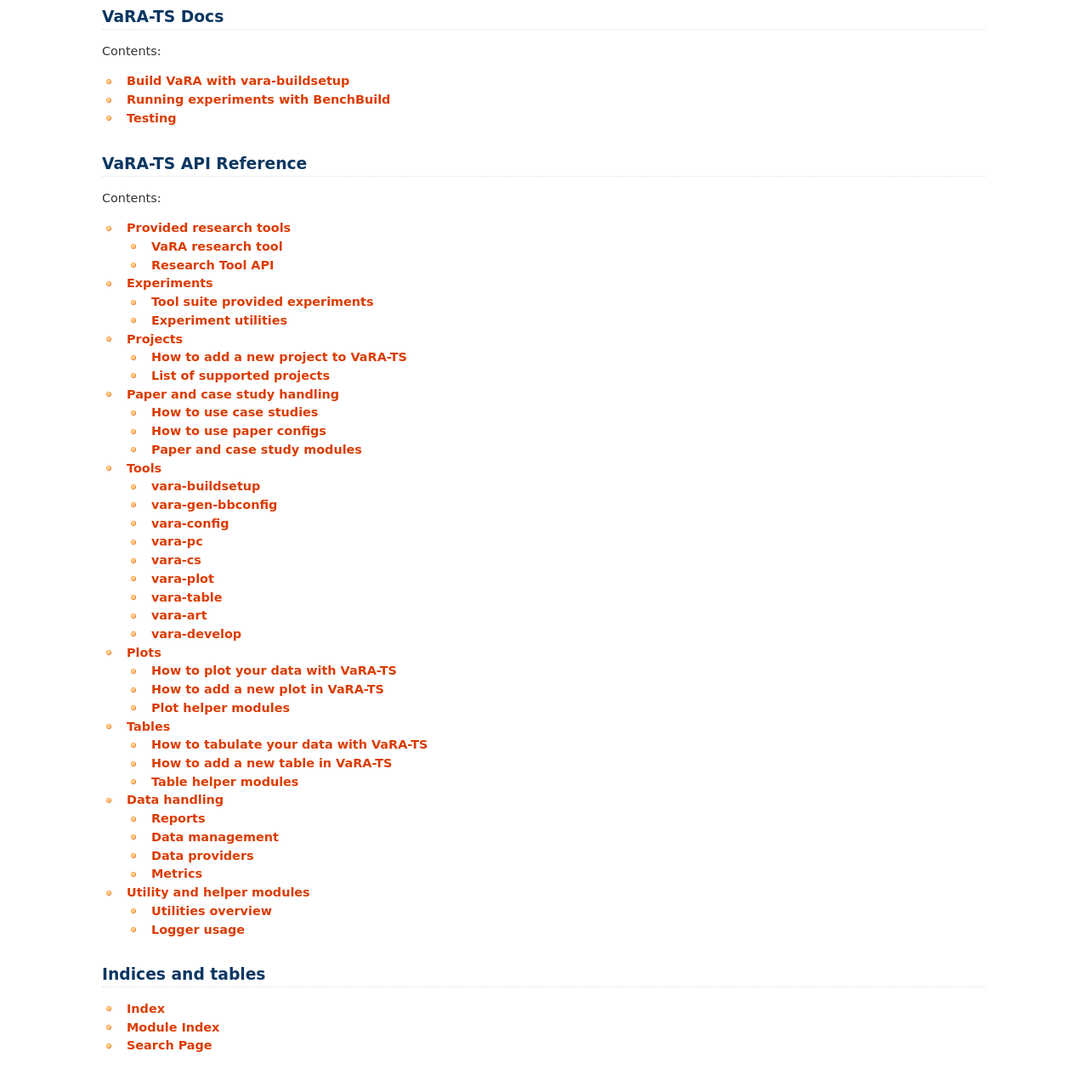
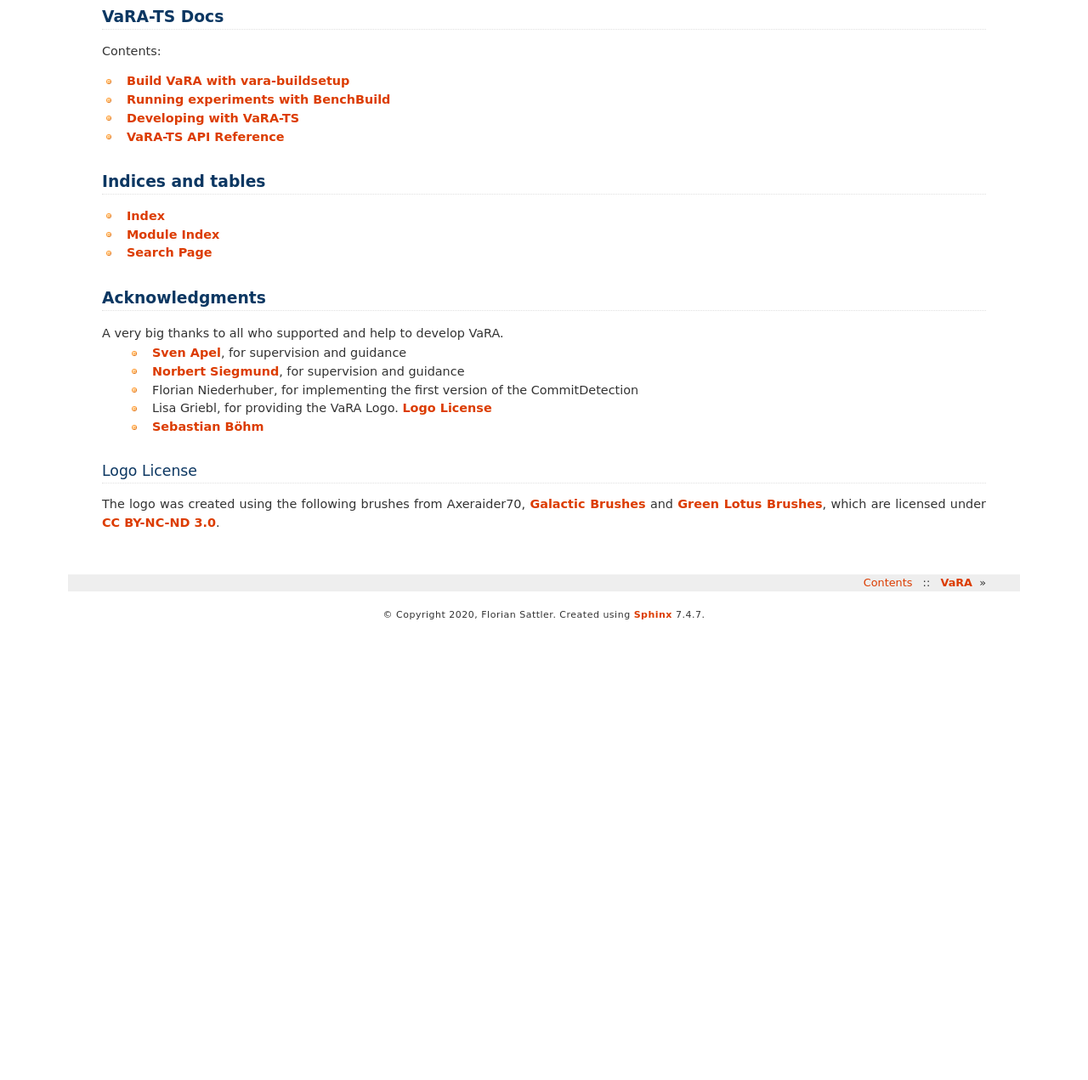
Before and after one commit to se-sic/VaRA-Tool-Suite, a Sphinx documentation site: the page built from docs/source/index.rst, in a window 1280 px wide and 1400 px high, scrolled down 760 px, cut to the strip 129-1400 px from the top of the window. Shown: the whole strip at 85% size. Built offline with Sphinx 7.4.7, drawn with Linux system fonts in a browser that asks for light colours; after the commit the page ends 1630 px from its top, so only the background shows below that.

Commit message:
Add short development how-to to docs (#307)

```diff
--- a/docs/source/index.rst
+++ b/docs/source/index.rst
@@ -36,23 +36,8 @@
 
    vara-ts/vara-buildsetup
    vara-ts/benchbuild
-   vara-ts/testing
-
-VaRA-TS API Reference
-=====================
-.. toctree::
-   :maxdepth: 2
-   :caption: Contents:
-
-   vara-ts-api/tools/research_tools
-   vara-ts-api/experiments
-   vara-ts-api/projects
-   vara-ts-api/paper
-   vara-ts-api/tools
-   vara-ts-api/plots
-   vara-ts-api/tables
-   vara-ts-api/data
-   vara-ts-api/utils.rst
+   vara-ts/development
+   vara-ts-api/vara-ts-api-reference
 
 
 Indices and tables
--- a/docs/source/vara-ts/testing.rst
+++ b/docs/source/vara-ts/development.rst
@@ -1,11 +1,20 @@
+Developing with VaRA-TS
+=======================
+
+First, take a look at our :ref:`install guide<Build VaRA with vara-buildsetup>` to learn how to set up the tool suite.
+
+The :ref:`VaRA-TS API Reference` contains information about how to :ref:`work with the tool-suite<Tools>`, as well as how to add your own :ref:`research tools<Research Tool API>`, :ref:`experiments`, :ref:`reports`, :ref:`plots`, and more.
+
+For further information about `benchbuild <https://github.com/PolyJIT/benchbuild>`_ related concepts, like `Experiments` or `Projects`, take a look at the  `benchbuild documentation <https://pprof-study.readthedocs.io/en/master/>`_.
+
 Testing
-=======
+-------
 
 Tests for the VaRA tool suite are located in the ``tests`` directory.
 The tests are run using `pytest` but most of the tests are written using `unittest` syntax.
 
 Mocking the vara configuration
-------------------------------
+..............................
 
 To ensure a flawless test execution, it is important that the order of test execution does not matter, i.e. each single test is idempotent and does not modify the environment.
 One common problem with this are the vara and benchbuild configurations, as they are stored in a single global object.
@@ -13,7 +22,7 @@
 This function can be either used as a decorator similar to ``unittest.mock`` or as a context manager.
 
 Test resources
---------------
+..............
 
 Test resources, like report files or case studies, can be stored in the ``tests/TEST_INPUTS`` directory.
 This directory follows the same structure one would also use for the tool-suites installation environment.
```
Also changed, not shown: docs/source/vara-ts-api/vara-ts-api-reference.rst (added, +15 -0 lines).
